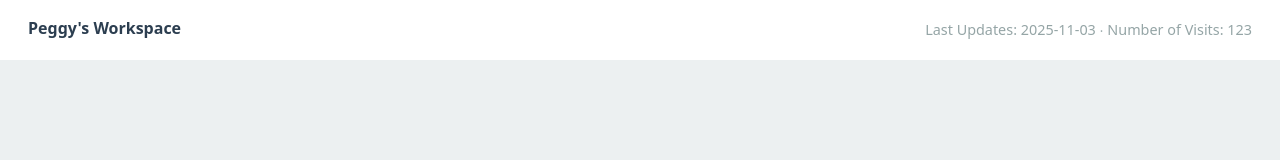
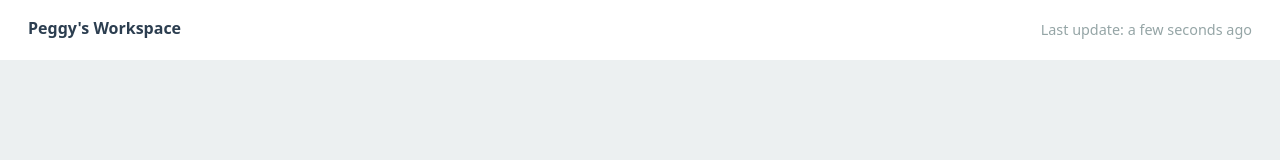
Before and after one commit to Peggy1210/my_website, a Vue app: page / in a window 1280 px wide. Shown: the top 160 px of the page. Built offline with nearby package versions, Linux system fonts and the light colour scheme.

Commit message:
feat: add last updates

```diff
--- a/package.json
+++ b/package.json
@@ -5,10 +5,11 @@
   "type": "module",
   "scripts": {
     "dev": "vite",
-    "build": "vite build",
+    "build": "echo \"VITE_BUILD_TIME=$(date -u '+%Y-%m-%dT%H:%M:%SZ')\" > .env.local && vite build",
     "preview": "vite preview"
   },
   "dependencies": {
+    "dayjs": "^1.11.19",
     "vue": "^3.5.13"
   },
   "devDependencies": {
--- a/src/layout/AppHeader.vue
+++ b/src/layout/AppHeader.vue
@@ -1,9 +1,18 @@
+<script setup>
+import dayjs from 'dayjs'
+import relativeTime from 'dayjs/plugin/relativeTime'
+import utc from 'dayjs/plugin/utc'
+dayjs.extend(relativeTime)
+dayjs.extend(utc)
+const VITE_BUILD_TIME = import.meta.env.VITE_BUILD_TIME
+</script>
+
 <template>
     <header class="site-header">
         <p class="title">Peggy's Workspace</p>
         <div class="spanner"></div>
         <div class="header-content">
-            <div class="status">Last Updates: 2025-11-03 ∙ Number of Visits: 123</div>
+            <div class="status">Last update: {{ dayjs.utc(VITE_BUILD_TIME).local().fromNow() }}</div>
         </div>
     </header>
 </template>
```
Also changed, not shown: 1 other file (tests, documents, lock files or other folders).
